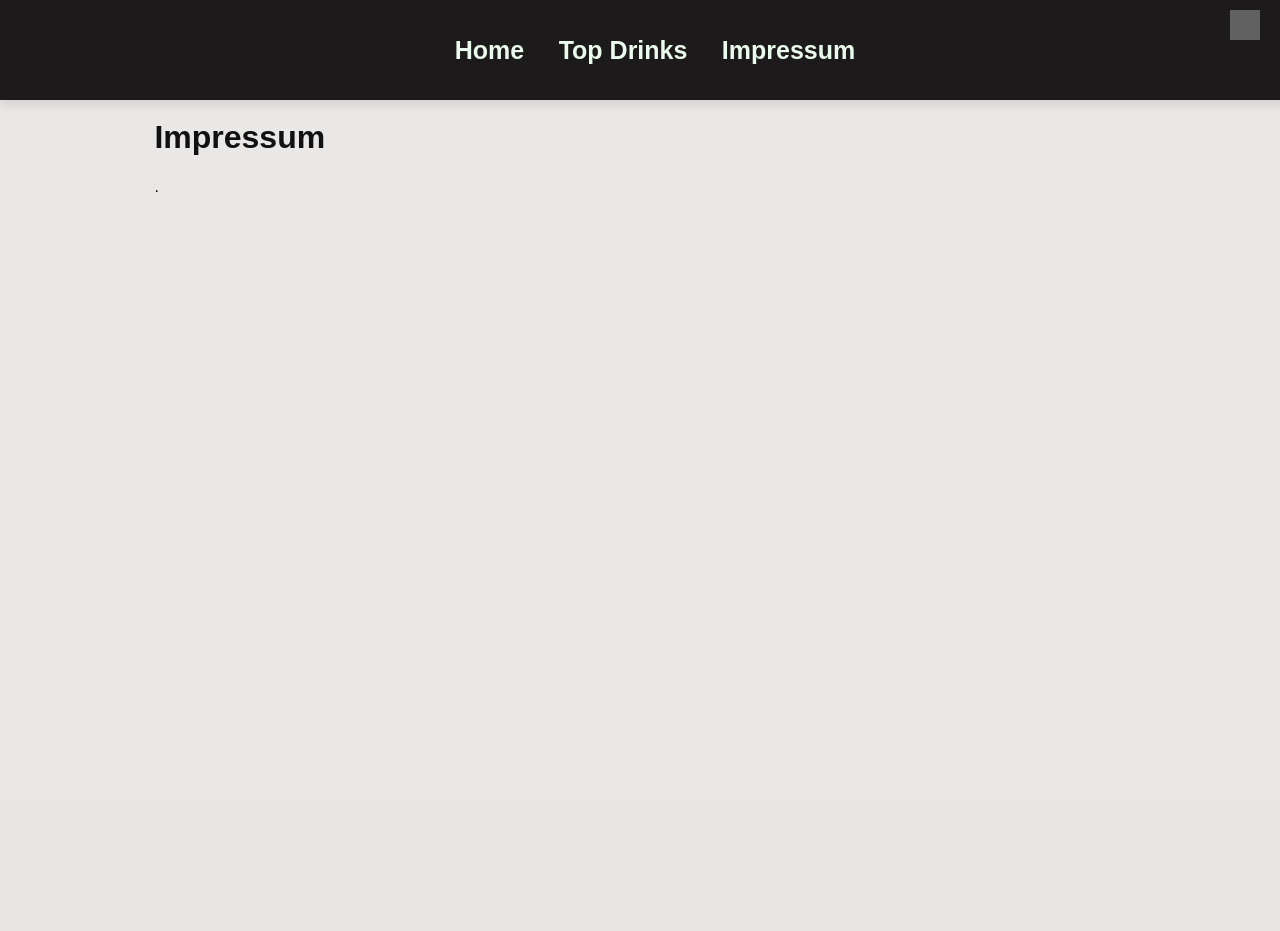
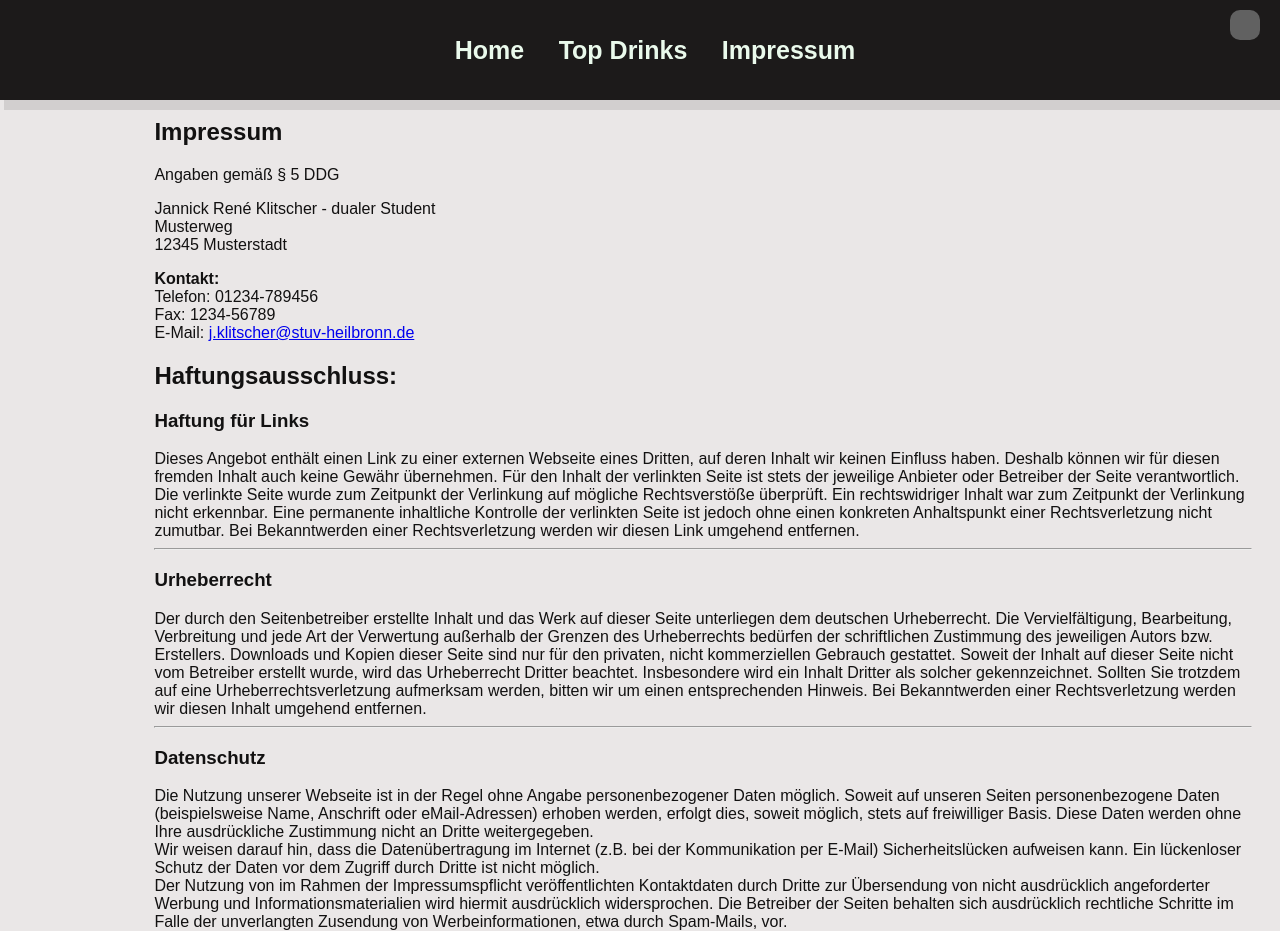
Before and after one commit to JR2909/virtual_cocktailbar, a Flask app: page /impressum in a window 1280 px wide. Before the commit the page ends 192 px from the top, so only its background shows below. Run offline with Flask 3, Linux system fonts and the light colour scheme; grey boxes are pictures that could not be loaded.

Commit message:
added darkmode minor updated

```diff
--- a/static/styles.css
+++ b/static/styles.css
@@ -1,3 +1,4 @@
+/* base.html*/
 body {
     font-family: sans-serif;
     width: auto;
@@ -27,8 +28,9 @@ body {
 }
 
 .dark-mode button, .dark-mode-icon {
-    filter: invert(1); /* Wandelt die Farbe in Hell um */
+    filter: invert(1);
 }
+
 nav {
     background-color: #1c1a1a;
     padding: 15px;
@@ -38,7 +40,7 @@ nav {
     left: 0;
     width: 100%;
     height: 70px;
-    box-shadow: 0px 4px 10px rgba(0, 0, 0, 0.1);
+    box-shadow: 4px 10px rgba(0, 0, 0, 0.1);
     z-index: 10;
 
 }
@@ -66,13 +68,8 @@ nav ul li a {
     color: rgb(234, 250, 236);
 }
 
-.content {
-    padding: 20px;
-    width: 1500px;
-    height:200px;
-    margin-left: 10%;
-}
 
+/* index.html*/
 .welcome{
     text-align: center;
     width: 75%;
@@ -80,13 +77,12 @@ nav ul li a {
     margin-top: 200px;
     background-color: white;
     color: black;
-    margin-left: 4%;
+    margin-left: 90px;
     font-size:40px;
     font-weight:bold;
     opacity: 0.8;
     mix-blend-mode: screen;
 }
-
 
 .video-background {
     position: relative;
@@ -128,6 +124,18 @@ nav ul li a {
     margin-left: 20%;
     margin-right: 20%;
     height: 100vh;
+    text-align: center;
+}
+
+.container h1{
+    text-align: center;
+}
+
+.box{
+    border: 1px solid black;
+    padding: 15px;
+    margin: 15px;
+    border-radius: 10px;
 }
 
 #welcome > h1 {
@@ -177,3 +185,56 @@ button:hover {
 button:active {
     background-color: #9e9c9c;
 }
+
+
+/* top_drinks.html*/
+table {
+    width: 80%;
+    border-collapse: collapse;
+    margin: 20px auto;
+    text-align: center;
+}
+
+th, td {
+    padding: 10px;
+    border: 1px solid #ddd;
+}
+
+th {
+    background-color: #333;
+    color: white;
+}
+
+tr:nth-child(even) {
+    background-color: #aeaeae;
+}
+
+img {
+    border-radius: 10px;
+}
+
+
+.content {
+    padding: 20px;
+    width: 1500px;
+    height:200px;
+    margin-left: 10%;
+}
+
+#top_10_h1{
+    text-align: center;
+}
+
+
+/* kleinere Bildschirme*/
+@media screen and (max-width: 768px) {
+    .welcome{
+        position: relative;
+        top: 50%;
+        left: 20%;
+        right: 30%;}
+    .video-background {
+        position: relative;
+        width: 90%;
+        height: 100vh;
+        overflow: hidden;}}
--- a/templates/base.html
+++ b/templates/base.html
@@ -5,7 +5,7 @@
   <title>{% block title %}Cocktailbar{% endblock %}</title>
   <link rel="stylesheet" href="{{ url_for('static', filename='styles.css') }}">
 </head>
-<body>
+<body class="{% if session.get('darkMode') == 'enabled' %}dark-mode{% endif %}">
 <nav>
   <ul>
     <li><a href="{{ url_for('index') }}">Home</a></li>
--- a/templates/impressum.html
+++ b/templates/impressum.html
@@ -3,7 +3,55 @@
 {% block title %}Impressum{% endblock %}
 
 {% block content %}
-<h1>Impressum</h1>
+<main>
+    <article>
+        <h1>Impressum</h1>
+        <section>
+            <p>Angaben gemäß § 5 DDG</p>
+            <p> Jannick René Klitscher - dualer Student<br>
+                Musterweg<br>
+                12345 Musterstadt <br>
+            </p>
 
-<p>.</p>
+            <p><strong>Kontakt:</strong> <br>
+                Telefon: 01234-789456<br>
+                Fax: 1234-56789<br>
+                E-Mail: <a href='mailto:j.klitscher@stuv-heilbronn.de'>j.klitscher@stuv-heilbronn.de</a></br></p>
+        </section>
+        <section>
+            <h2>Haftungsausschluss: </h2>
+            <h3>Haftung für Links</h3>
+            Dieses Angebot enthält einen Link zu einer externen Webseite eines Dritten,
+            auf deren Inhalt wir keinen Einfluss haben. Deshalb können wir für diesen fremden Inhalt auch keine Gewähr übernehmen.
+            Für den Inhalt der verlinkten Seite ist stets der jeweilige Anbieter oder Betreiber der Seite verantwortlich.
+            Die verlinkte Seite wurde zum Zeitpunkt der Verlinkung auf mögliche Rechtsverstöße überprüft.
+            Ein rechtswidriger Inhalt war zum Zeitpunkt der Verlinkung nicht erkennbar.
+            Eine permanente inhaltliche Kontrolle der verlinkten Seite ist jedoch ohne einen konkreten Anhaltspunkt einer Rechtsverletzung nicht zumutbar.
+            Bei Bekanntwerden einer Rechtsverletzung werden wir diesen Link umgehend entfernen.
+        </section>
+        <hr>
+        <section>
+            <h3>Urheberrecht</h3>
+            Der durch den Seitenbetreiber erstellte Inhalt und das Werk auf dieser Seite unterliegen dem deutschen Urheberrecht.
+            Die Vervielfältigung, Bearbeitung, Verbreitung und jede Art der Verwertung außerhalb der Grenzen des Urheberrechts
+            bedürfen der schriftlichen Zustimmung des jeweiligen Autors bzw. Erstellers. Downloads und Kopien dieser Seite sind nur für den privaten,
+            nicht kommerziellen Gebrauch gestattet. Soweit der Inhalt auf dieser Seite nicht vom Betreiber erstellt wurde, wird das Urheberrecht Dritter beachtet.
+            Insbesondere wird ein Inhalt Dritter als solcher gekennzeichnet. Sollten Sie trotzdem auf eine Urheberrechtsverletzung aufmerksam werden,
+            bitten wir um einen entsprechenden Hinweis. Bei Bekanntwerden einer Rechtsverletzung werden wir diesen Inhalt umgehend entfernen.
+        </section>
+        <hr>
+        <section>
+            <h3>Datenschutz</h3>
+            Die Nutzung unserer Webseite ist in der Regel ohne Angabe personenbezogener Daten möglich.
+            Soweit auf unseren Seiten personenbezogene Daten (beispielsweise Name, Anschrift oder eMail-Adressen) erhoben werden,
+            erfolgt dies, soweit möglich, stets auf freiwilliger Basis. Diese Daten werden ohne Ihre ausdrückliche Zustimmung nicht an Dritte weitergegeben. <br>
+            Wir weisen darauf hin, dass die Datenübertragung im Internet (z.B. bei der Kommunikation per E-Mail) Sicherheitslücken aufweisen kann.
+            Ein lückenloser Schutz der Daten vor dem Zugriff durch Dritte ist nicht möglich. <br>
+            Der Nutzung von im Rahmen der Impressumspflicht veröffentlichten Kontaktdaten durch Dritte zur Übersendung von nicht ausdrücklich
+            angeforderter Werbung und Informationsmaterialien wird hiermit ausdrücklich widersprochen.
+            Die Betreiber der Seiten behalten sich ausdrücklich rechtliche Schritte im Falle der unverlangten Zusendung von Werbeinformationen, etwa durch Spam-Mails, vor.
+        </section>
+    </article>
+</main>
+
 {% endblock %}
--- a/templates/index.html
+++ b/templates/index.html
@@ -16,7 +16,7 @@
   <article class="container">
     <h1>How can we inspire you tonight?</h1>
 
-    <section id="ingredients">
+    <section id="ingredients" class="box">
       <h2>Ingredients</h2>
       <p>Sprits, mixers, sweeteners, and bitters are essentials for cocktails.<br>
         They give the drink a special note and a unique color - they make drinks exciting.<br>
@@ -28,7 +28,7 @@
       </form>
     </section>
 
-    <section id="drink_text">
+    <section id="drink_text" class="box">
       <h2>Drinks</h2>
       <p>They can be refreshing, bold, sweet, or sour-crafted to suit every taste and occasion.<br>
         Whether shaken, stirred, or blended, cocktails bring creativity and fun to social gatherings,<br>
@@ -42,7 +42,7 @@
       </form>
     </section>
 
-    <section id="random_drink">
+    <section id="random_drink" class="box">
       <h2>You're curious and want to try something new?</h2>
       <p>Text</p>
       <form action="/random_drink" method="GET">
--- a/templates/result_drink.html
+++ b/templates/result_drink.html
@@ -3,6 +3,7 @@
 {% block title %}"{{ drink_name }}"{% endblock %}
 
 {% block content %}
+
 <h1>Results for: "{{ drink_name }}"</h1>
 
 {% if drinks %}
@@ -22,5 +23,6 @@
 {% endfor %}
 {% else %}
 <p>No Cocktails found with the name: "{{ drink_name }}".</p>
+
 {% endif %}
 {% endblock %}
```
Also changed, not shown: static/scripts.js (+20 -20 lines), templates/top_drinks.html (+20 -9 lines). Lines whose indentation alone changed are shown as unchanged.
